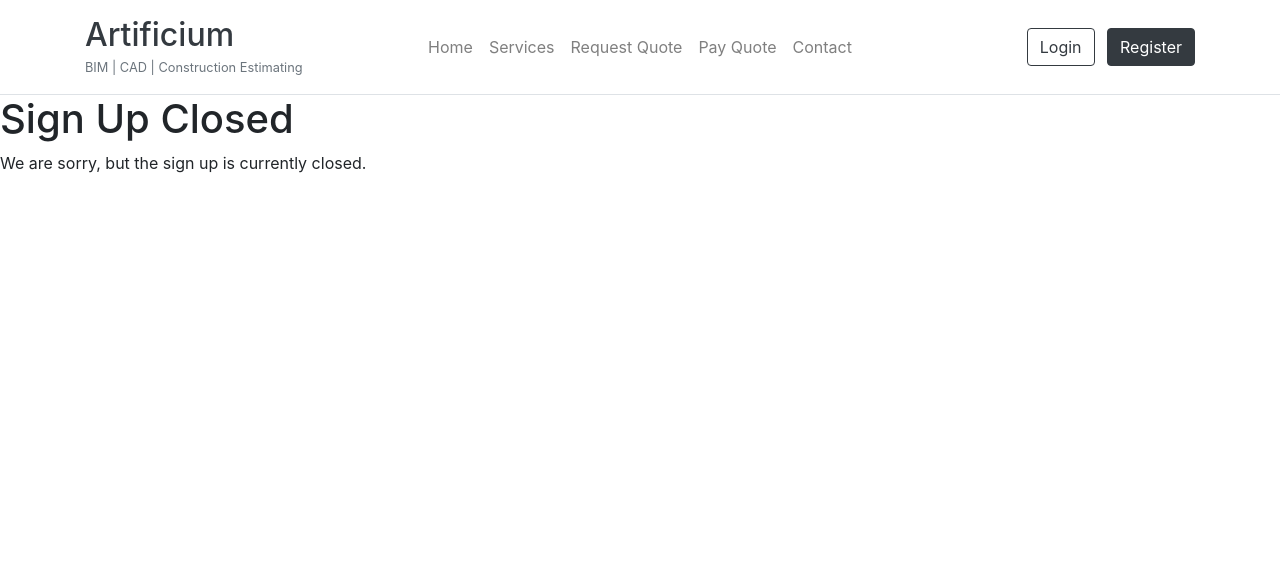
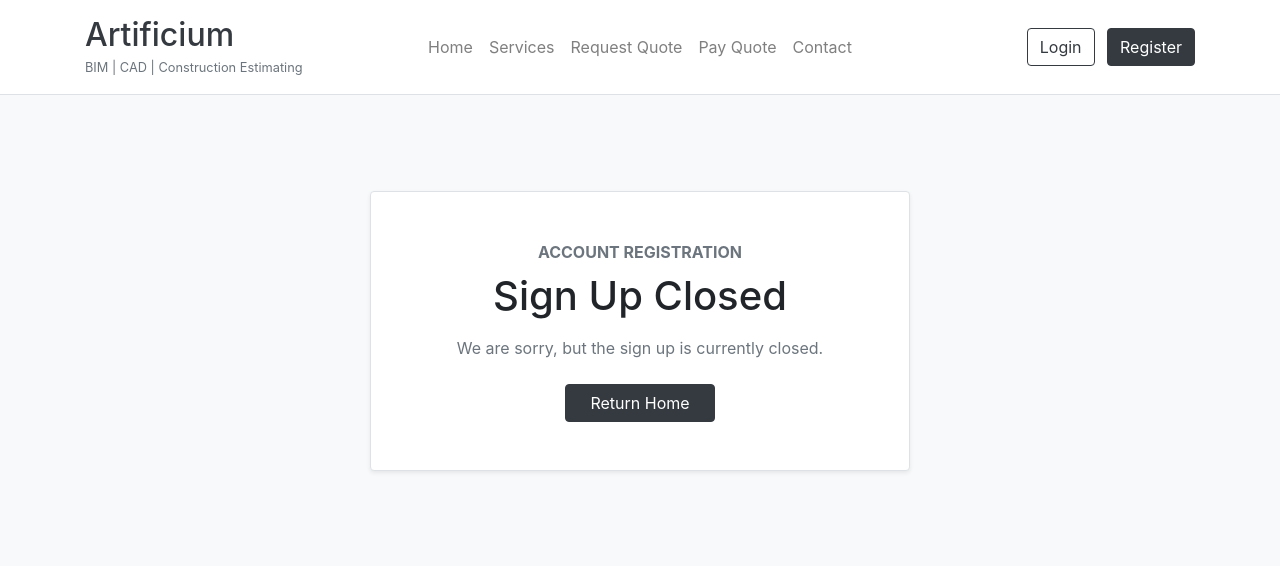
Before and after one commit to Robertas-Cyberattack/artificium, a Django app: template templates/allauth/account/signup_closed.html in a window 1280 px wide. Shown: the top 566 px of the page. Run offline with Django 3.2, Linux system fonts and the light colour scheme; the template is opened without the code that fills it, so the values that code supplies are empty; some libraries are stand-ins or nearby versions.

Commit message:
Improve password_reset.html page design

```diff
--- a/templates/allauth/account/signup_closed.html
+++ b/templates/allauth/account/signup_closed.html
@@ -1,11 +1,39 @@
-{% extends "account/base.html" %}
+{% extends "base.html" %}
 
 {% load i18n %}
 
-{% block head_title %}{% trans "Sign Up Closed" %}{% endblock %}
+{% block extra_title %} | Sign Up Closed{% endblock %}
 
 {% block content %}
-<h1>{% trans "Sign Up Closed" %}</h1>
 
-<p>{% trans "We are sorry, but the sign up is currently closed." %}</p>
+<section class="py-5 bg-light">
+    <div class="container py-lg-5">
+        <div class="row justify-content-center">
+            <div class="col-12 col-md-10 col-lg-6">
+
+                <div class="bg-white shadow-sm border rounded p-4 p-lg-5 text-center">
+
+                    <p class="text-uppercase text-muted font-weight-bold mb-2">
+                        Account Registration
+                    </p>
+
+                    <h1 class="mb-3">
+                        {% trans "Sign Up Closed" %}
+                    </h1>
+
+                    <p class="text-muted mb-4">
+                        {% trans "We are sorry, but the sign up is currently closed." %}
+                    </p>
+
+                    <a href="{% url 'home' %}" class="btn btn-dark px-4">
+                        Return Home
+                    </a>
+
+                </div>
+
+            </div>
+        </div>
+    </div>
+</section>
+
 {% endblock %}
```
